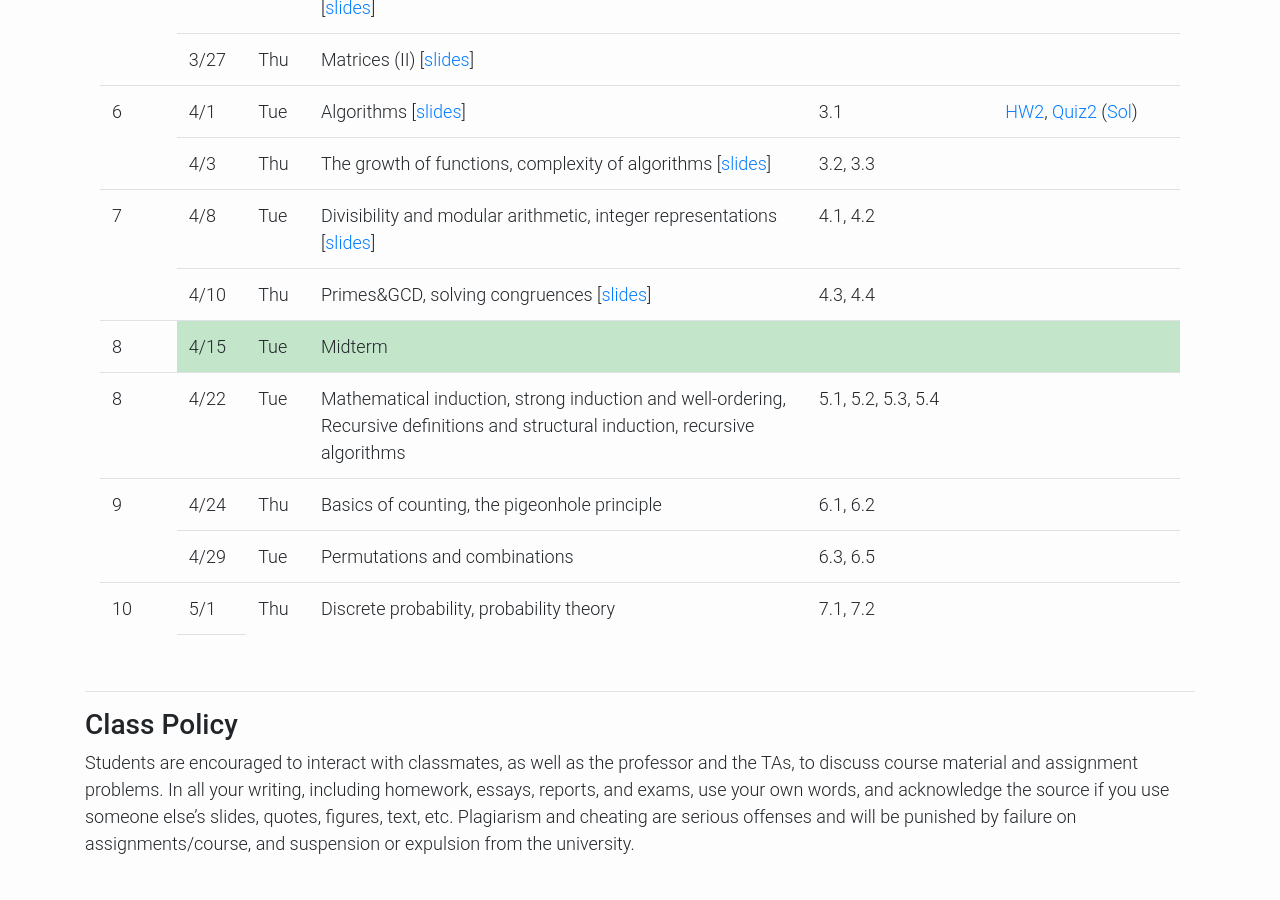
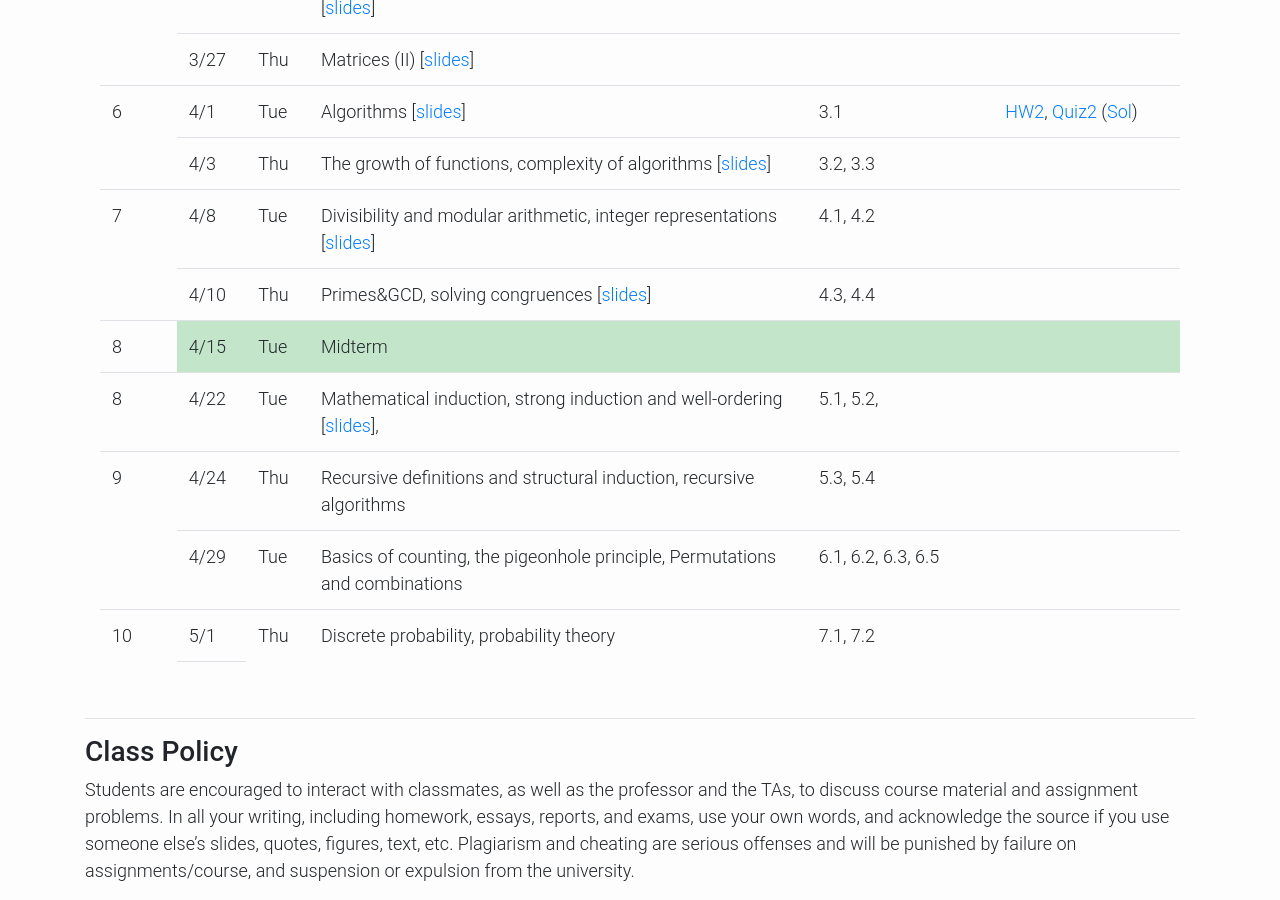
Before and after one commit to kaist-ee213/kaist-ee213.github.io, a Jekyll site: the page built from index.html, in a window 1280 px wide and 900 px high, scrolled down 1799 px. Built offline with Jekyll 4.4.1, drawn with Linux system fonts in a browser that asks for light colours; the list of posts is cut into pages by our own code; before the commit the page ends 2672 px from its top, so only the background shows below that.

Commit message:
add slide 13

```diff
--- a/index.html
+++ b/index.html
@@ -255,23 +255,23 @@ Much of the basic discrete mathematical tools useful in electrical and computer
             <td rowspane="2">8</td>
             <td>4/22</td>
             <td>Tue</td>
-            <td>Mathematical induction, strong induction and well-ordering, Recursive definitions and structural induction, recursive algorithms</td>
-            <td>5.1, 5.2, 5.3, 5.4</td>
+            <td>Mathematical induction, strong induction and well-ordering [<a href="https://drive.google.com/file/d/1JmPtc7XnUM98JHB-iSRyqehTTAr-4Mo4/view?usp=sharing">slides</a>], </td>
+            <td>5.1, 5.2, </td>
             <td></td>
         </tr>
         <tr>
             <td rowspan="2">9</td>
             <td>4/24</td>
             <td>Thu</td>
-            <td>Basics of counting, the pigeonhole principle</td>
-            <td>6.1, 6.2</td>
+            <td>Recursive definitions and structural induction, recursive algorithms</td>
+            <td>5.3, 5.4</td>
             <td></td>
         </tr>
         <tr>
             <td>4/29</td>
             <td>Tue</td>
-            <td>Permutations and combinations</td>
-            <td>6.3, 6.5</td>
+            <td>Basics of counting, the pigeonhole principle, Permutations and combinations</td>
+            <td>6.1, 6.2, 6.3, 6.5</td>
             <td></td>
         </tr>
         <tr>
```
